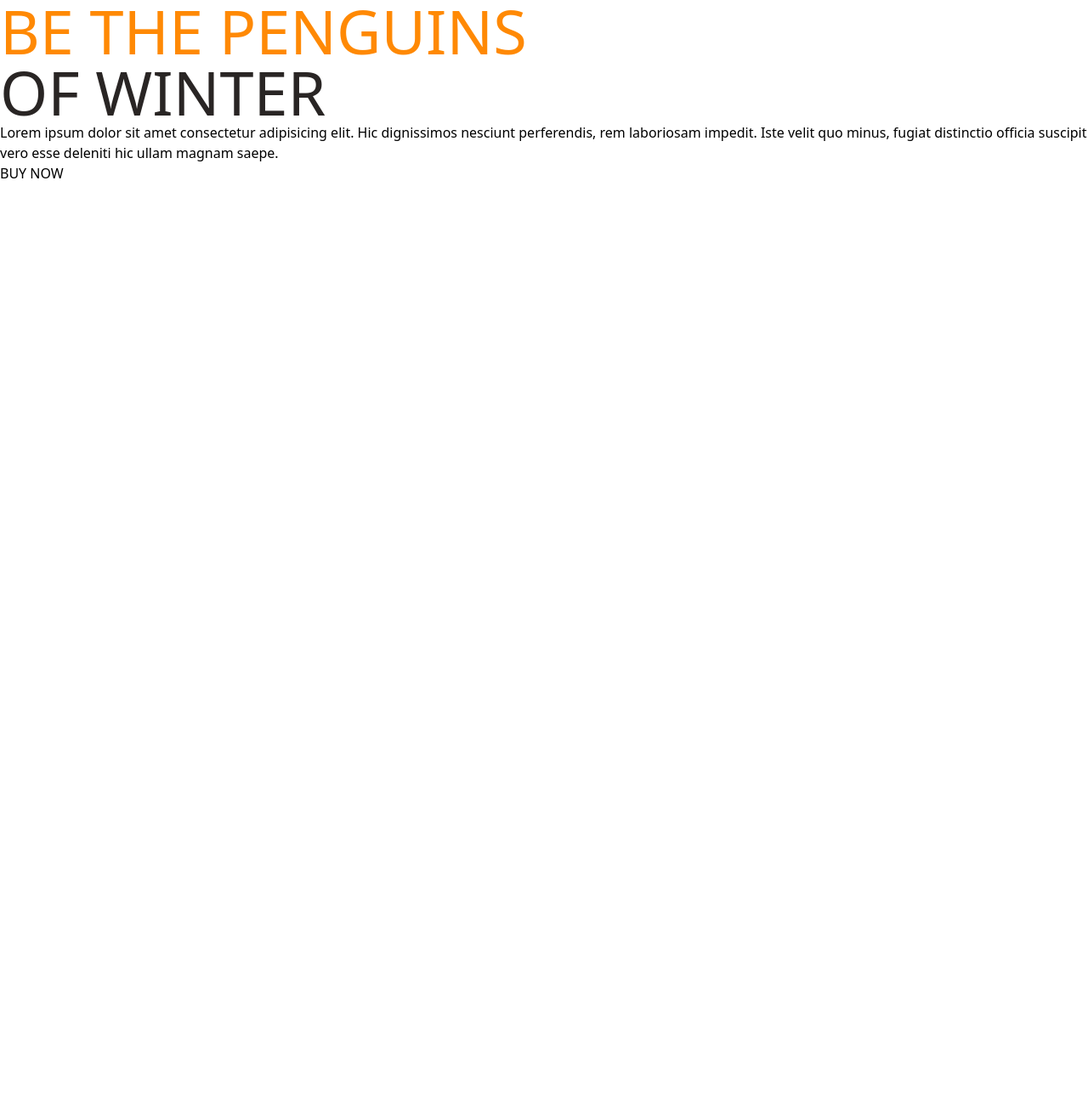
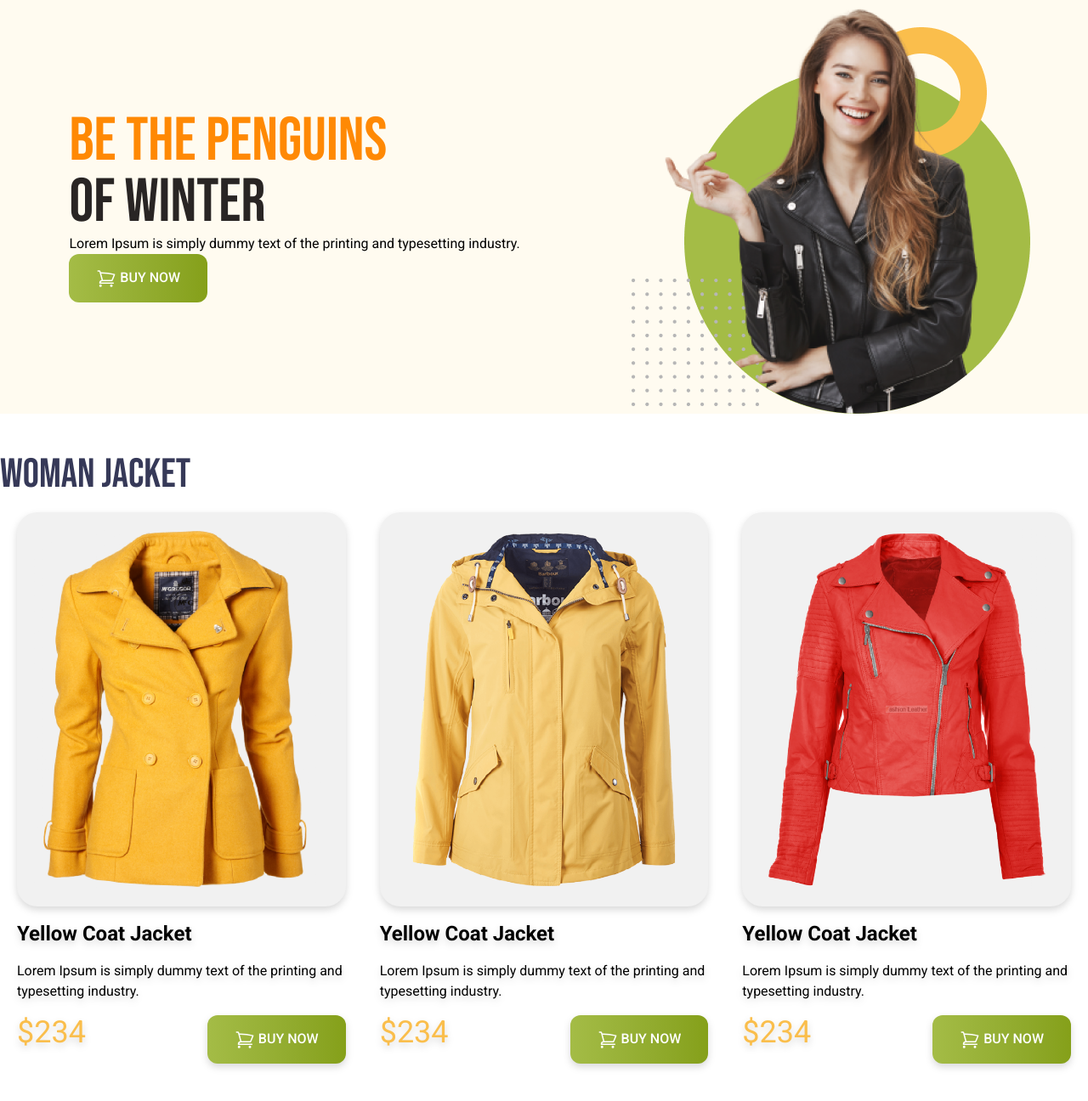
Before and after one commit to 01615152906/penguin-fashion-tailwind, a plain HTML site: page index.html in a window 1280 px wide. Shown: the whole page at 85% size. Before the commit the page ends 800 px from the top, so only its background shows below. Drawn offline with nearby package versions, Linux system fonts and the light colour scheme.

Commit message:
added main section

```diff
--- a/index.html
+++ b/index.html
@@ -6,35 +6,74 @@
     <title>penguin fashion </title>
     <script src="https://unpkg.com/@tailwindcss/browser@4"></script>
 
+    <link rel="preconnect" href="https://fonts.googleapis.com">
+    <link rel="preconnect" href="https://fonts.gstatic.com" crossorigin>
+    <link href="https://fonts.googleapis.com/css2?family=Bebas+Neue&display=swap" rel="stylesheet">
+
+    <link rel="preconnect" href="https://fonts.googleapis.com">
+    <link rel="preconnect" href="https://fonts.gstatic.com" crossorigin>
+    <link href="https://fonts.googleapis.com/css2?family=Bebas+Neue&family=Roboto:ital,wght@0,100..900;1,100..900&display=swap" rel="stylesheet">
+
+
+<style>
+
+.font-bebas-neue {
+  font-family: "Bebas Neue", serif;
+
+}
+
+
+</style>
+
+<style>
+
+.font-roboto{
+  font-family: "Roboto", serif;
+
+}
+
+
+</style>
+
 
 </head>
-<body>
+<body class="font-roboto">
 
-    <header>
+    <header class="bg-[#FFFBF0] pl-4">
+
+<!-- navbar start -->
+
 
 <nav>
 
 </nav>
 
+
 <!-- benner start -->
-<div>
+<div class="md:flex md:items-center md:justify-around">
+
 
 
     <div>
-<h1 class="text-7xl uppercase">
+<h1 class="text-7xl uppercase font-bebas-neue">
     <span class="text-orange-400">be the penguins</span>
     <br>
     <span class="text-stone-800"> of winter</span></h1>
 
 
 
-<p>Lorem ipsum dolor sit amet consectetur adipisicing elit. Hic dignissimos nesciunt perferendis, rem laboriosam impedit. Iste velit quo minus, fugiat distinctio officia suscipit vero esse deleniti hic ullam magnam saepe.</p>
+<p >Lorem Ipsum is simply dummy text of the printing
+    and typesetting industry.</p>
 
-<button>BUY NOW</button>
+<button class="bg-green-300  py-4 px-8 rounded-xl font-medium text-white bg-linear-to-r from-[#A4BC46] to-[#85A019] "> <svg xmlns="http://www.w3.org/2000/svg" fill="none" viewBox="0 0 24 24" stroke-width="1.5" stroke="currentColor" class="size-6 text-white inline">
+    <path stroke-linecap="round" stroke-linejoin="round" d="M2.25 3h1.386c.51 0 .955.343 1.087.835l.383 1.437M7.5 14.25a3 3 0 0 0-3 3h15.75m-12.75-3h11.218c1.121-2.3 2.1-4.684 2.924-7.138a60.114 60.114 0 0 0-16.536-1.84M7.5 14.25 5.106 5.272M6 20.25a.75.75 0 1 1-1.5 0 .75.75 0 0 1 1.5 0Zm12.75 0a.75.75 0 1 1-1.5 0 .75.75 0 0 1 1.5 0Z" />
+  </svg>
+  BUY NOW</button>
 
     </div>
 
     <div>
+        <img src="images/model.png" alt="">
 
     </div>
 
@@ -42,8 +81,98 @@
 
     </header>
 
-    <main>
+    <main class=" max-w-7xl mx-auto ">
 
+<!-- woman jecket section  -->
+
+        <section class="my-12">
+
+
+            <h3 class="text-5xl uppercase text-[#363958] font-bebas-neue "> W0Man Jacket</h3>
+
+
+            <!-- jecket card container -->
+             <div class="grid grid-cols-1 md:grid-cols-2 lg:grid-cols-3">
+
+                <!-- Jacket card 1-->
+                 <div class="p-5 space-y-4 drop-shadow-lg rounded-3xl">
+
+
+                    <img class=" p-5 rounded-3xl bg-[#F1F1F1]" src="images/jacket-1.png" alt="">
+                    <h4 class="text-2xl font-bold">Yellow Coat Jacket </h4>
+
+                    <p>Lorem Ipsum is simply dummy text of the
+                        printing and typesetting industry.</p>
+
+
+                        <div class="flex justify-between">
+                            <h2 class="text-[#FABE4C] text-4xl">$234</h2>
+
+
+                            <button class="bg-green-300  py-4 px-8 rounded-xl font-medium text-white bg-linear-to-r from-[#A4BC46] to-[#85A019] "> <svg xmlns="http://www.w3.org/2000/svg" fill="none" viewBox="0 0 24 24" stroke-width="1.5" stroke="currentColor" class="size-6 text-white inline">
+                                <path stroke-linecap="round" stroke-linejoin="round" d="M2.25 3h1.386c.51 0 .955.343 1.087.835l.383 1.437M7.5 14.25a3 3 0 0 0-3 3h15.75m-12.75-3h11.218c1.121-2.3 2.1-4.684 2.924-7.138a60.114 60.114 0 0 0-16.536-1.84M7.5 14.25 5.106 5.272M6 20.25a.75.75 0 1 1-1.5 0 .75.75 0 0 1 1.5 0Zm12.75 0a.75.75 0 1 1-1.5 0 .75.75 0 0 1 1.5 0Z" />
+                              </svg>
+                              BUY NOW</button>
+
+                         </div>
+
+
+                 </div>
+                <!-- Jacket card 2-->
+                <div class="p-5 space-y-4 drop-shadow-lg rounded-3xl">
+
+
+                    <img class=" p-5 rounded-3xl bg-[#F1F1F1]" src="images/jacket-2.png" alt="">
+                    <h4 class="text-2xl font-bold">Yellow Coat Jacket </h4>
+
+                    <p>Lorem Ipsum is simply dummy text of the
+                        printing and typesetting industry.</p>
+
+
+                        <div class="flex justify-between">
+                            <h2 class="text-[#FABE4C] text-4xl">$234</h2>
+
+
+                            <button class="bg-green-300  py-4 px-8 rounded-xl font-medium text-white bg-linear-to-r from-[#A4BC46] to-[#85A019] "> <svg xmlns="http://www.w3.org/2000/svg" fill="none" viewBox="0 0 24 24" stroke-width="1.5" stroke="currentColor" class="size-6 text-white inline">
+                                <path stroke-linecap="round" stroke-linejoin="round" d="M2.25 3h1.386c.51 0 .955.343 1.087.835l.383 1.437M7.5 14.25a3 3 0 0 0-3 3h15.75m-12.75-3h11.218c1.121-2.3 2.1-4.684 2.924-7.138a60.114 60.114 0 0 0-16.536-1.84M7.5 14.25 5.106 5.272M6 20.25a.75.75 0 1 1-1.5 0 .75.75 0 0 1 1.5 0Zm12.75 0a.75.75 0 1 1-1.5 0 .75.75 0 0 1 1.5 0Z" />
+                              </svg>
+                              BUY NOW</button>
+
+                         </div>
+
+
+                 </div>
+                <!-- Jacket card 3-->
+                <div class="p-5 space-y-4 drop-shadow-lg rounded-3xl">
+
+
+                    <img class=" p-5 rounded-3xl bg-[#F1F1F1]" src="images/jacket-3.png" alt="">
+                    <h4 class="text-2xl font-bold">Yellow Coat Jacket </h4>
+
+                    <p>Lorem Ipsum is simply dummy text of the
+                        printing and typesetting industry.</p>
+
+
+                        <div class="flex justify-between">
+                            <h2 class="text-[#FABE4C] text-4xl">$234</h2>
+
+
+                            <button class="bg-green-300  py-4 px-8 rounded-xl font-medium text-white bg-linear-to-r from-[#A4BC46] to-[#85A019] "> <svg xmlns="http://www.w3.org/2000/svg" fill="none" viewBox="0 0 24 24" stroke-width="1.5" stroke="currentColor" class="size-6 text-white inline">
+                                <path stroke-linecap="round" stroke-linejoin="round" d="M2.25 3h1.386c.51 0 .955.343 1.087.835l.383 1.437M7.5 14.25a3 3 0 0 0-3 3h15.75m-12.75-3h11.218c1.121-2.3 2.1-4.684 2.924-7.138a60.114 60.114 0 0 0-16.536-1.84M7.5 14.25 5.106 5.272M6 20.25a.75.75 0 1 1-1.5 0 .75.75 0 0 1 1.5 0Zm12.75 0a.75.75 0 1 1-1.5 0 .75.75 0 0 1 1.5 0Z" />
+                              </svg>
+                              BUY NOW</button>
+
+                         </div>
+
+
+                 </div>
+
+
+
+
+             </div>
+
+        </section>
     </main>
 
     <footer>
```
Also changed, not shown: images/jacket-1.png (added), images/jacket-2.png (added), images/jacket-3.png (added), images/jacket-4.png (added), images/jacket-5.png (added), images/jacket-6.png (added), images/model.png (added), images/shopping.png (added), 2 other files.
